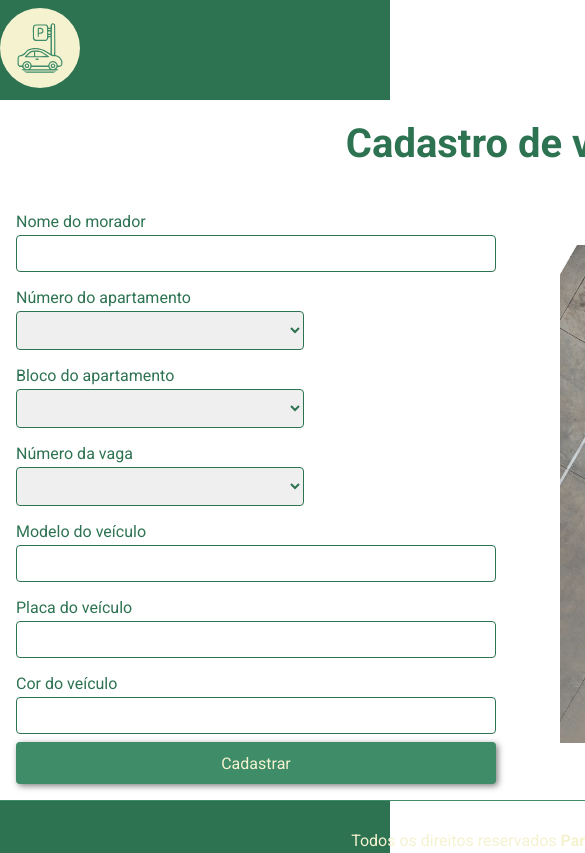
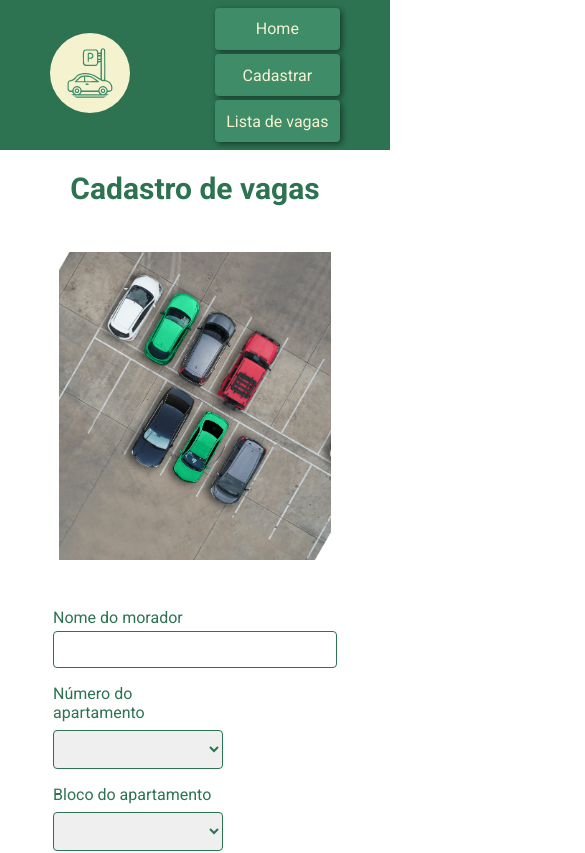
Before and after one commit to SidneyESSJr/parking-control, a React (Vite) app: page /cadastro in a window 390 px wide. Shown: the top 853 px of the page, 585 px wide, since content can reach past the window. Built offline with nearby package versions, Linux system fonts and the light colour scheme.

Commit message:
feat: adiciona responsividade ao layout da aplicação

```diff
--- a/src/components/footer/footer.module.css
+++ b/src/components/footer/footer.module.css
@@ -2,7 +2,7 @@
   width: 100%;
   background-color: var(--primary-color);
   z-index: 100;
-position: absolute;
+  position: absolute;
 }
 
 .container {
@@ -24,3 +24,13 @@ position: absolute;
   content: " Parking Control";
   font-weight: 700;
 }
+
+@media (max-width: 375px) {
+  .container {
+    width: 100%;
+  }
+
+  .container p {
+    font-size: 14px;
+  }
+}
--- a/src/components/form-cadastro/formCadastro.module.css
+++ b/src/components/form-cadastro/formCadastro.module.css
@@ -1,5 +1,5 @@
 form {
-  width: 50%;
+  width: 90%;
   display: grid;
   grid-template-rows: 1fr;
   padding: var(--gap-l);
@@ -8,3 +8,11 @@ form {
 .selectContainer {
   width: 60%;
 }
+
+
+@media (max-width: 375px) {
+  form {
+    padding: 1rem 1px ;
+    font-size: 14px;
+  }
+}
--- a/src/components/header/header.module.css
+++ b/src/components/header/header.module.css
@@ -23,3 +23,18 @@
   display: flex;
   column-gap: var(--gap-l);
 }
+
+@media (max-width: 500px) {
+  .container {
+    justify-content: space-around;
+    height: 150px;
+    column-gap: var(--gap-xl);
+  }
+
+  .container nav {
+    display: flex;
+    flex-direction: column;
+    row-gap: var(--gap-sm);
+    text-align: center;
+  }
+}
--- a/src/components/home/home.module.css
+++ b/src/components/home/home.module.css
@@ -12,3 +12,23 @@
 .home p {
   font-size: large;
 }
+
+@media (max-width: 768px) {
+  .home {
+    width: 100%;
+    padding: 3rem;
+  }
+}
+
+@media (max-width: 425px) {
+  .home {
+    padding: 3rem 2rem;
+  }
+  .home h1 {
+    font-size: 30px;
+  }
+
+  .home p {
+    font-size: medium;
+  }
+}
--- a/src/components/lista-de-vagas/listaDeVagas.module.css
+++ b/src/components/lista-de-vagas/listaDeVagas.module.css
@@ -28,3 +28,9 @@
 .modal {
   display: none;
 }
+
+@media (max-width: 630px) {
+  .lista ul {
+    grid-template-columns: 1fr;
+  }
+}
--- a/src/components/modal/CadastroModal.module.css
+++ b/src/components/modal/CadastroModal.module.css
@@ -6,9 +6,8 @@
   left: 0px;
   background: rgba(0, 0, 0, 0.5);
   z-index: 100;
-  padding: 2rem 4rem;
   display: flex;
-  padding-top: 10%;
+  padding-top: 10rem;
 }
 
 .content {
@@ -28,3 +27,9 @@
   flex-direction: column;
   row-gap: var(--gap-sm);
 }
+
+@media (max-width: 375px) {
+  .content {
+    padding: 3rem 2rem;
+  }
+}
--- a/src/index.css
+++ b/src/index.css
@@ -58,3 +58,9 @@
     transform: initial;
   }
 }
+
+@media (max-width: 1024px) {
+  :root {
+    --container-width: 90%;
+  }
+}
--- a/src/pages/cadastro/CadastroPage.tsx
+++ b/src/pages/cadastro/CadastroPage.tsx
@@ -5,8 +5,10 @@ export default function CadastroPage() {
   return (
     <main className={styles.cadastro}>
       <h1 className="title animeLeft">Cadastro de vagas</h1>
-      <FormCadastro />
-      <img src="/parking-control.webp" alt="parking control image" />
+      <div className={styles.container}>
+        <FormCadastro />
+        <img src="/parking-control.webp" alt="parking control image" />
+      </div>
     </main>
   );
 }
--- a/src/pages/cadastro/cadastroPage.module.css
+++ b/src/pages/cadastro/cadastroPage.module.css
@@ -2,12 +2,9 @@
   width: var(--container-width);
   margin: auto;
   display: flex;
-  flex-wrap: wrap;
-  justify-content: center;
-  align-items: center;
+  flex-direction: column;
   align-content: baseline;
   column-gap: var(--gap-xl);
-  flex-grow: inherit;
 }
 
 .cadastro h1 {
@@ -16,14 +13,30 @@
   padding-block: var(--gap-s);
 }
 
+.container {
+  display: flex;
+  justify-content: center;
+  align-items: center;
+  align-content: baseline;
+  column-gap: var(--gap-xl);
+}
+
 .cadastro img {
   flex-grow: 1;
-  width: 45%;
+  width: 80%;
   padding: var(--gap-xl);
+  min-width: 320px;
 }
 
-@media (min-height: 912px) {
-  .cadastro {
-    height: calc(100vh - 180px);
+@media (max-width: 768px) {
+  .container {
+    flex-direction: column-reverse;
   }
 }
+
+@media (max-width: 425px) {
+  .cadastro h1 {
+    font-size: 30px;
+  }
+
+}
--- a/src/pages/lista-de-vagas/listaDeVagasPage.module.css
+++ b/src/pages/lista-de-vagas/listaDeVagasPage.module.css
@@ -22,3 +22,9 @@
     height: calc(100vh - 180px);
   }
 }
+
+@media (max-width: 425px) {
+  .lista h1 {
+    font-size: 30px;
+  }
+}
```
